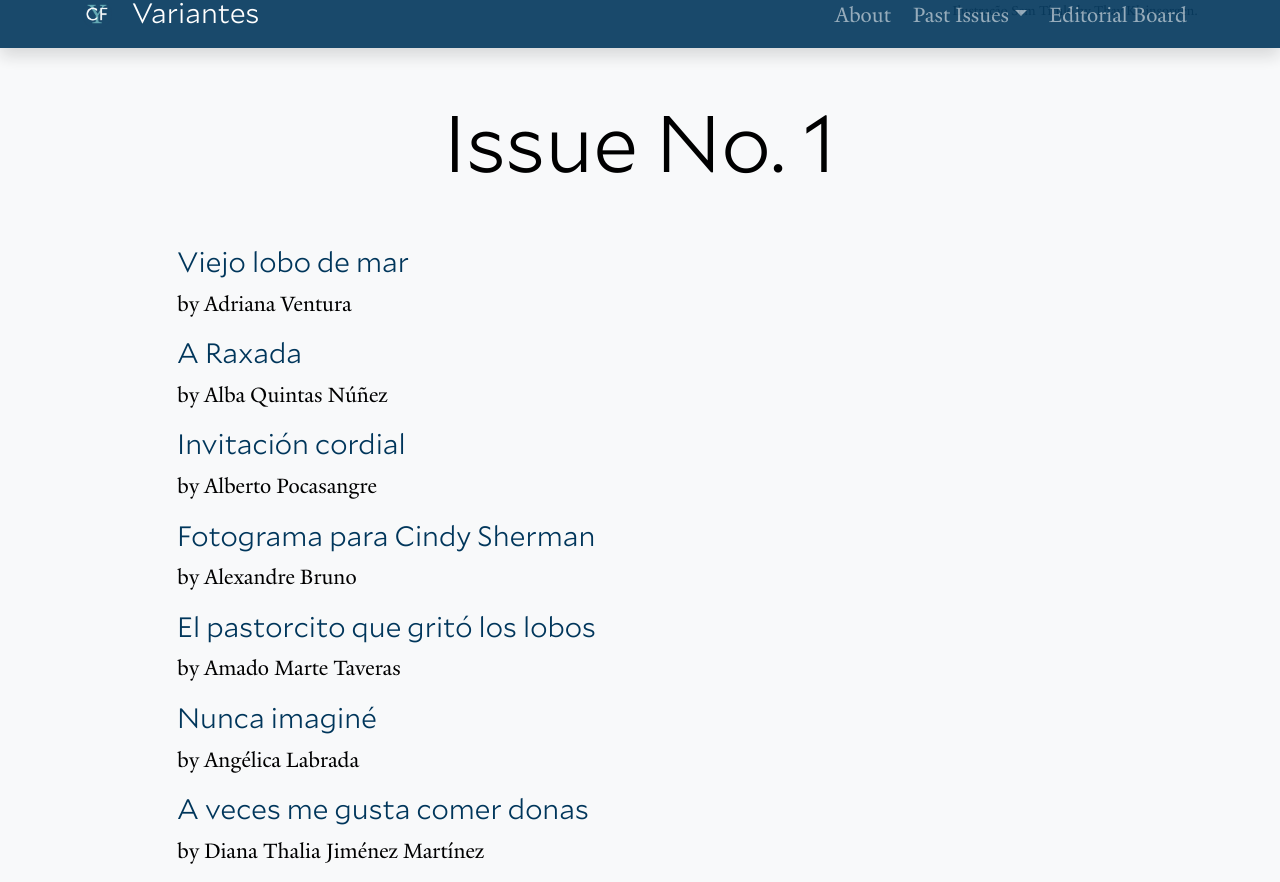
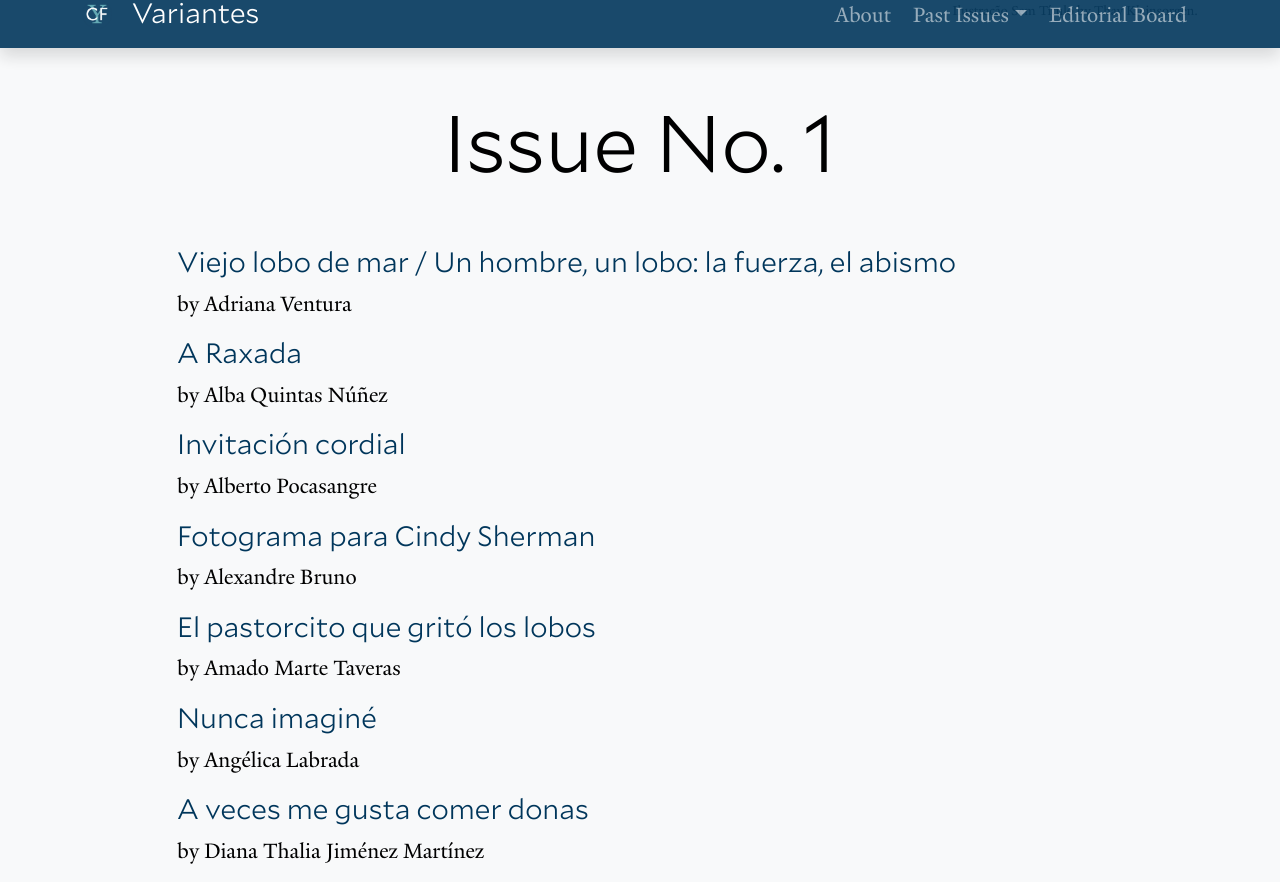
Before and after one commit to elotroalex/variantes, a Jekyll site: the page built from index.html, in a window 1280 px wide and 900 px high, scrolled down 886 px, cut to the strip 18-900 px from the top of the window. Built offline with Jekyll 4.4.1, drawn with Linux system fonts in a browser that asks for light colours.

Commit message:
minor tweak to ventura

```diff
--- a/_num1/ventura-lobo.md
+++ b/_num1/ventura-lobo.md
@@ -1,12 +1,14 @@
 ---
 layout: work
-title: "Viejo lobo de mar"
+title: "Viejo lobo de mar / Un hombre, un lobo: la fuerza, el abismo"
 creators: "Adriana Ventura"
 date: 2025-01-01
 issue: 1
 orden: 1
 bio: "Escritora y docente. Realizó estudios literarios en la Universidad Autónoma de Guerrero, en la UAM, la UNAM y en el Centro Morelense de las Artes. Es autora de Operación doméstica (Ícaro ediciones, 2022), Boceto de una vida sin casa (Praxis, 2018), Fuera de lugar (Bitácora de vuelos, 2022), Café Bausch (Colección La Ceibita-FETA, 2016), entre otros. Ganó el II Premio Latinoamericano de Poesía Marta Eugenia Santamaría Marín 2022. Obtuvo el Premio Estatal de Poesía “María Luisa Ocampo” (2016), el Premio de Poesía y ensayo Joven de Guerrero. Fue becaria del Programa Jóvenes creadores del FONCA en dos ocasiones (2016 y 2019). "
 ---
+
+## Viejo lobo de mar
 
 Tuve en el pasado tres pelos de tonta
 por meterme en la cama del que no quería monstruos.
@@ -48,6 +50,8 @@ _Ya es bastante con el mar._
 ¿Qué se puede hacer con los curiosos,
 qué con los lobos de mar?
 
+<br>
+
 ## Un hombre, un lobo: la fuerza, el abismo
 
 Un hombre es un cuerpo:
```
